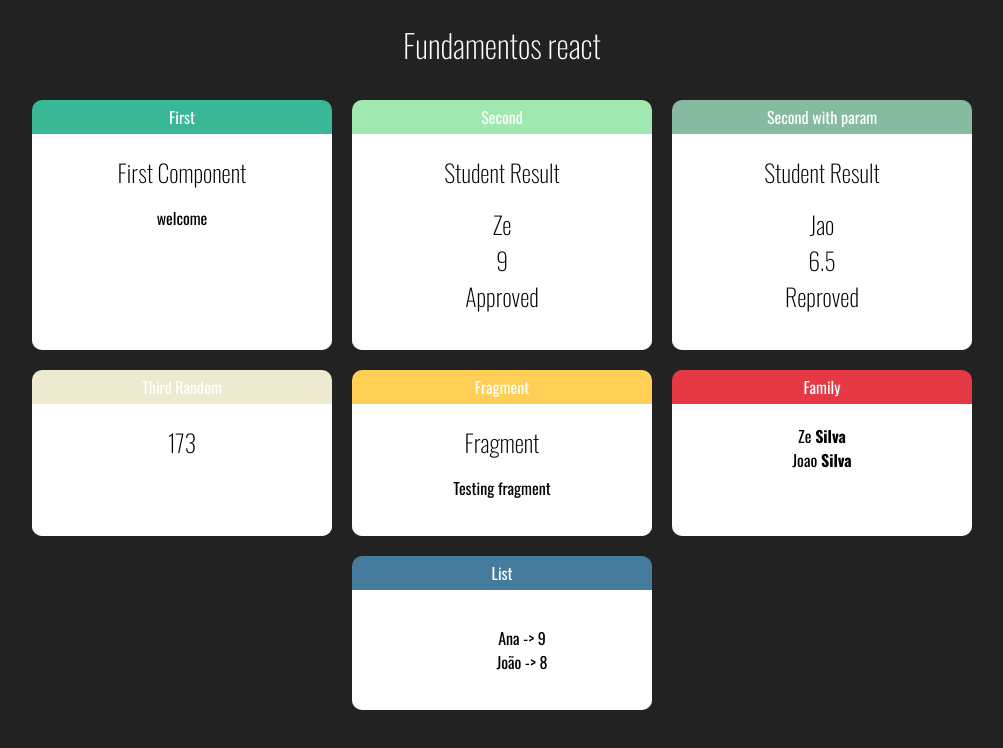
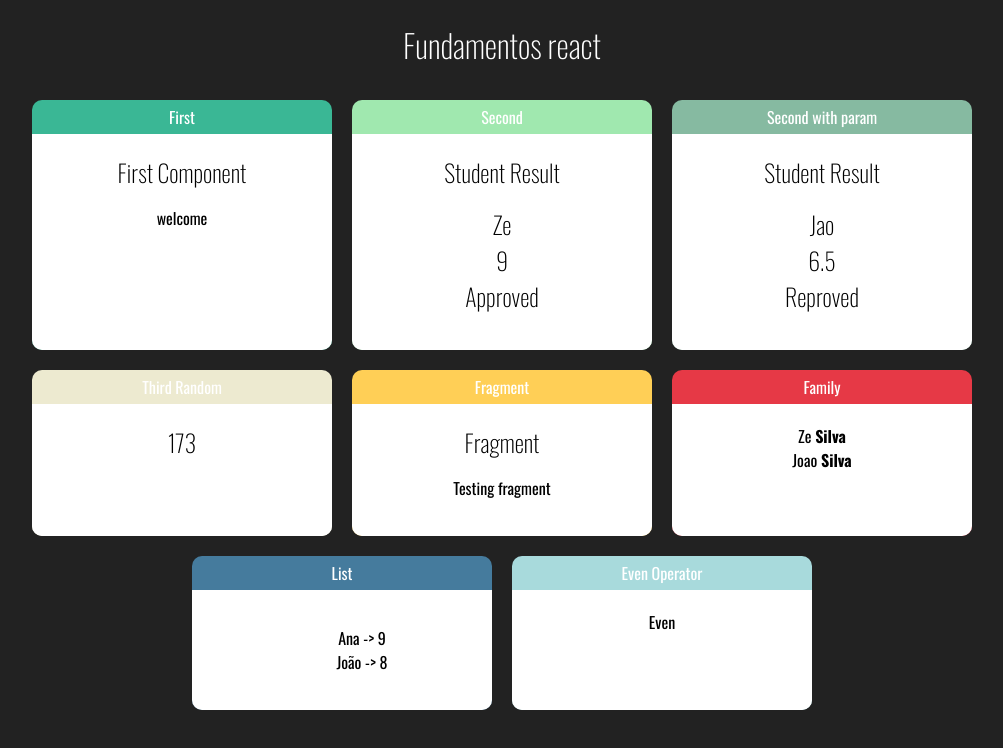
Before and after one commit to fabiocosta07/react-redux-course, a React (Create React App) app in the folder fundamentals-react/: page / in a window 1280 px wide. Shown: the top 748 px of the page, without its empty margins (138-1141 px from the left). Built offline with nearby package versions, Linux system fonts and the light colour scheme.

Commit message:
section 2 - 30 - conditional rendenring

```diff
--- a/fundamentals-react/src/App.js
+++ b/fundamentals-react/src/App.js
@@ -8,6 +8,7 @@ import './App.css'
 import Family from './components/basics/Family';
 import FamilyMember from './components/basics/FamilyMember';
 import StudentsList from './components/list/StudentsList';
+import EvenOperator from './components/conditional/EvenOperator';
 export default _ =>
    <div className="App">
       <h1>Fundamentos react</h1>
@@ -42,5 +43,9 @@ export default _ =>
           <StudentsList></StudentsList>
         </Card>
 
+        <Card title="Even Operator" color="#a8dadc" >
+          <EvenOperator number="124"></EvenOperator>
+        </Card>
+
       </div>
    </div>
--- /dev/null
+++ b/fundamentals-react/src/components/conditional/EvenOperator.jsx
@@ -0,0 +1,11 @@
+export default props => {
+    const isEven = props.number % 2 === 0
+
+    return (
+        <div>
+            {
+                isEven ? <span> Even </span> : <span> Odd</span>
+            }
+        </div>
+    )
+}
```
